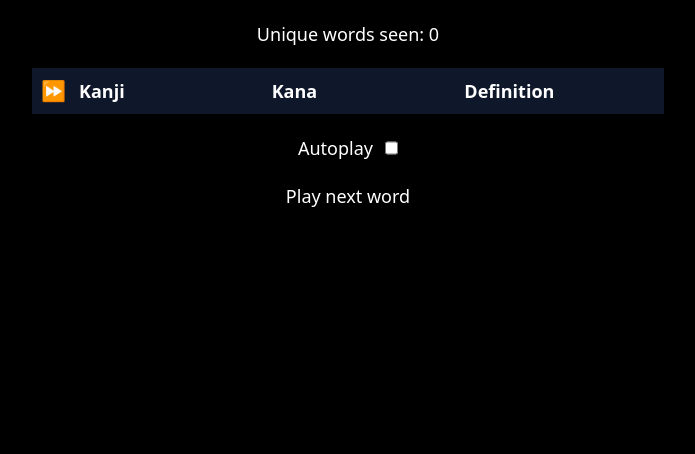
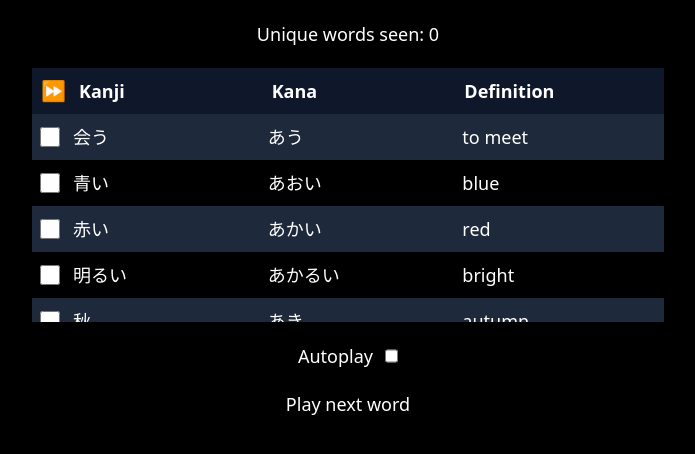
Before and after one commit to bryanjenningz/jlpt-audio-srs, a Next.js app: page / in a window 1280 px wide. Shown: the top 454 px of the page, without its empty margins (292-987 px from the left). Built offline with nearby package versions, Linux system fonts and the light colour scheme.

Commit message:
Show all words, not just seen words

```diff
--- a/src/pages/index.tsx
+++ b/src/pages/index.tsx
@@ -63,7 +63,7 @@ export default function Home() {
           </thead>
 
           <tbody className="max-h-52 w-full max-w-2xl overflow-auto text-lg">
-            {seenWords.map((word) => {
+            {words.map((word) => {
               return (
                 <tr
                   key={`${word.kanji}-${word.definition}`}
```
